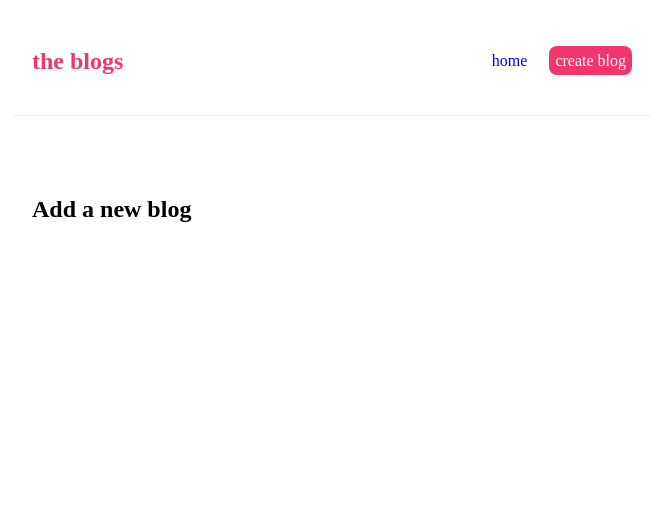
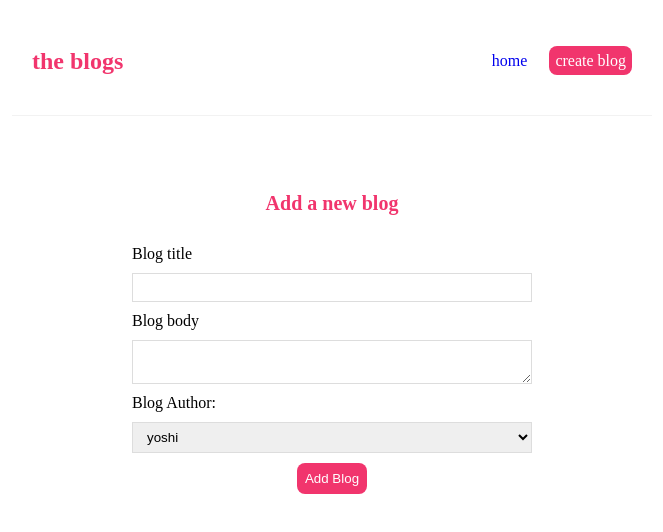
Before and after one commit to dev-olalekan/blogs, a React (Create React App) app: page /create in a window 1280 px wide. Shown: the top 532 px of the page, without its empty margins (308-971 px from the left). Built offline with nearby package versions, Linux system fonts and the light colour scheme.

Commit message:
creating blogs

```diff
--- a/src/Create.js
+++ b/src/Create.js
@@ -1,7 +1,42 @@
+import { useState } from "react";
+
 const Create = () => {
+  const [title, setTitle] = useState("");
+  const [body, setBody] = useState("");
+  const [author, setAuthor] = useState("yoshi");
+
+  const handleSubmit = (e) => {
+    e.preventDefault();
+
+    const blog = { title, body, author };
+    console.log(blog);
+  };
   return (
-    <div className="creates">
+    <div className="create">
       <h2>Add a new blog</h2>
+      <form onSubmit={handleSubmit}>
+        <label>Blog title</label>
+        <input
+          type="text"
+          required
+          value={title}
+          onChange={(e) => setTitle(e.target.value)}
+        />
+
+        <label>Blog body</label>
+        <textarea
+          required
+          value={body}
+          onChange={(e) => setBody(e.target.value)}
+        ></textarea>
+
+        <label>Blog Author:</label>
+        <select value={author} onChange={(e) => setAuthor(e.target.value)}>
+          <option value="mario">mario</option>
+          <option value="yoshi">yoshi</option>
+        </select>
+        <button>Add Blog</button>
+      </form>
     </div>
   );
 };
--- a/src/index.css
+++ b/src/index.css
@@ -59,3 +59,36 @@
 .blog-details div{
   margin: 20px 0;
 }
+
+
+/* create new blog form */
+.create {
+  max-width: 400px;
+  margin: 0 auto;
+  text-align: center;
+}
+.create label {
+  text-align: left;
+  display: block;
+}
+.create h2 {
+  font-size: 20px;
+  color: #f1356d;
+  margin-bottom: 30px;
+}
+.create input, .create textarea, .create select {
+  width: 100%;
+  padding: 6px 10px;
+  margin: 10px 0;
+  border: 1px solid #ddd;
+  box-sizing: border-box;
+  display: block;
+}
+.create button {
+  background: #f1356d;
+  color: #fff;
+  border: 0;
+  padding: 8px;
+  border-radius: 8px;
+  cursor: pointer;
+}
```
